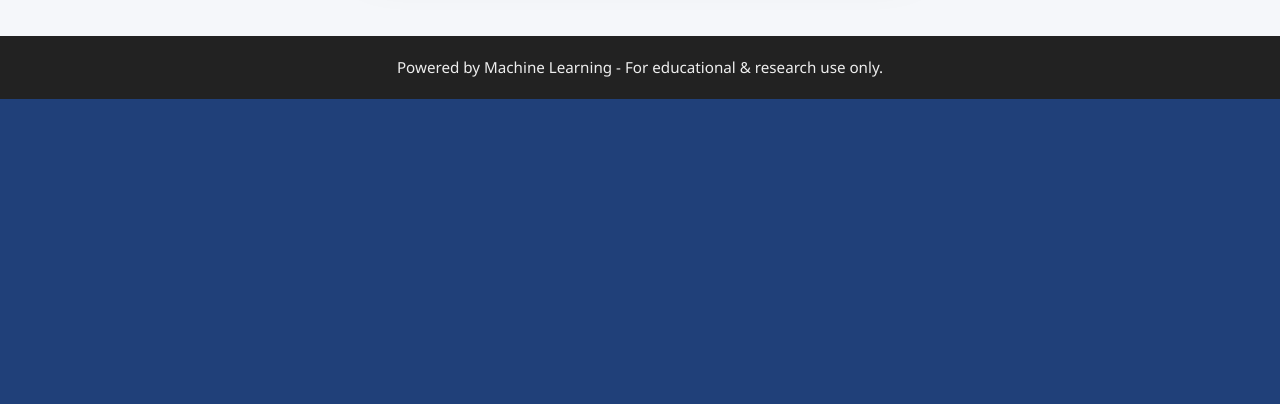
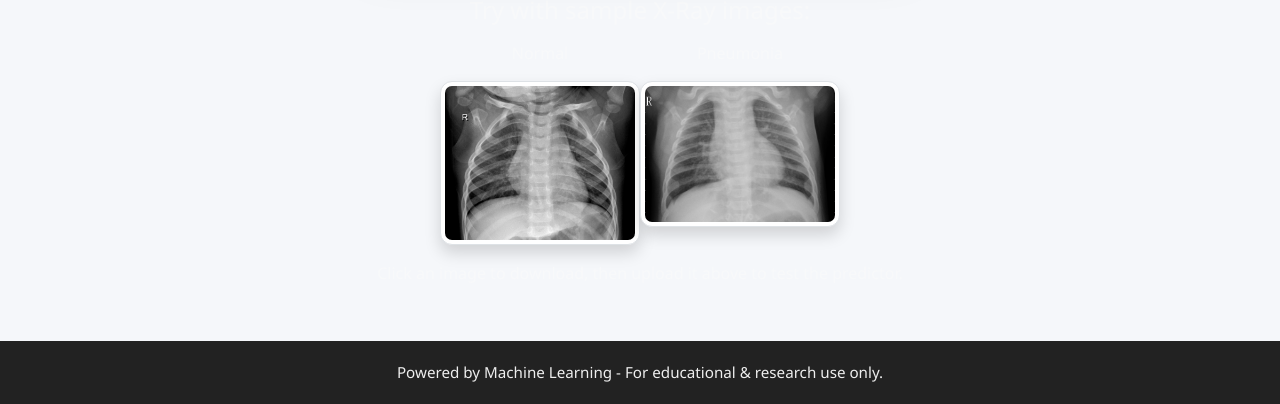
Before and after one commit to ogbeiedward/Medical_Diagnosis, a Flask app: page /pneumonia in a window 1280 px wide. Shown: the part 821-1225 px from the top of the page. Before the commit the page ends 920 px from the top, so only its background shows below. Run offline with Flask 2, Linux system fonts and the light colour scheme; some libraries are stand-ins or nearby versions.

Commit message:
Update pneumonia.html

```diff
--- a/templates/pneumonia.html
+++ b/templates/pneumonia.html
@@ -48,6 +48,31 @@
     </div>
 </div>
 
+
+<div class="text-center mt-5">
+    <h4 class="text-light mb-3">Try with sample X-Ray images:</h4>
+    <div class="d-flex justify-content-center gap-4">
+        <div>
+            <p class="text-light fw-bold">Normal</p>
+            <a href="{{ url_for('static', filename='img/Normal.jpeg') }}" download>
+                <img src="{{ url_for('static', filename='img/Normal.jpeg') }}"
+                     alt="Normal X-ray" class="img-thumbnail shadow"
+                     style="max-width:200px; border-radius:0.75rem;">
+            </a>
+        </div>
+        <div>
+            <p class="text-light fw-bold">Pneumonia</p>
+            <a href="{{ url_for('static', filename='img/Pneumonia.jpeg') }}" download>
+                <img src="{{ url_for('static', filename='img/Pneumonia.jpeg') }}"
+                     alt="Pneumonia X-ray" class="img-thumbnail shadow"
+                     style="max-width:200px; border-radius:0.75rem;">
+            </a>
+        </div>
+    </div>
+    <p class="text-light mt-3">Click an image to download, then upload it above to test the predictor.</p>
+</div>
+
+
 <!-- Background -->
 <div style="position: fixed; top:0; left:0; width:100%; height:100%; z-index:1; background: linear-gradient(135deg, #1e3c72, #2a5298); overflow:hidden;">
     <svg style="position:absolute; top:0; left:0; width:100%; height:100%;">
```
